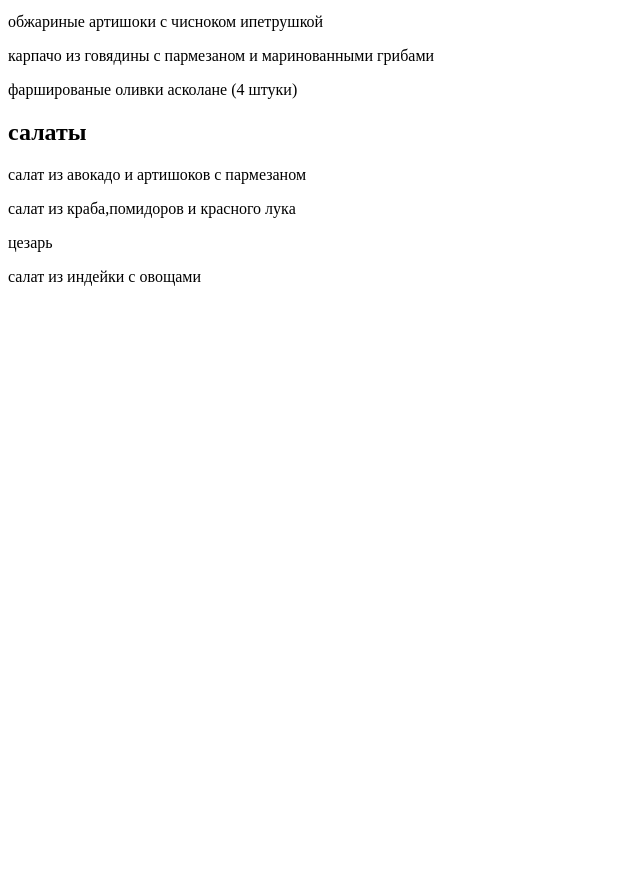
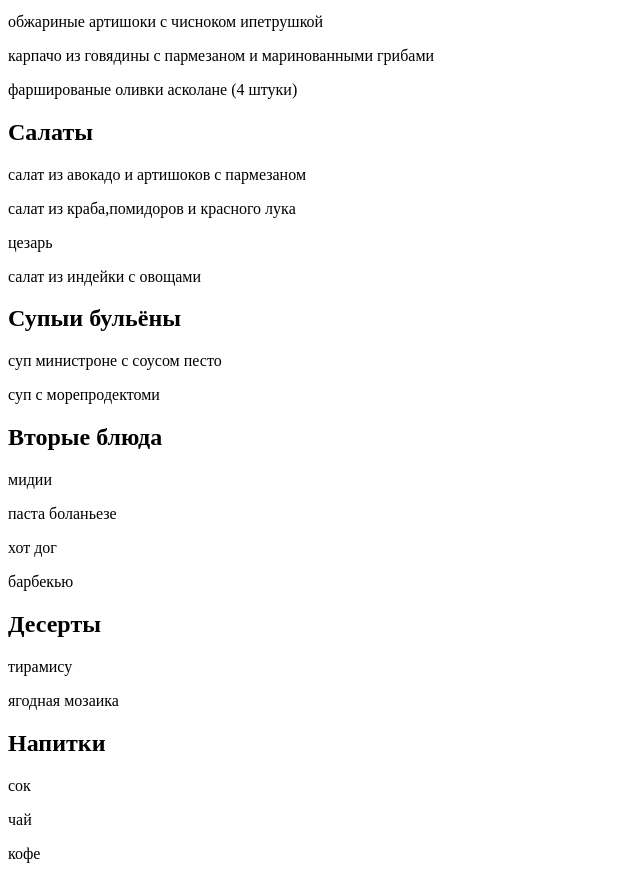
Before and after one commit to ZetaC/zetac.github.io, a plain HTML site: page Наше меню.html in a window 1280 px wide. Shown: the part 229-1108 px from the top of the page, without its empty margins (0-640 px from the left). Before the commit the page ends 800 px from the top, so only its background shows below. Drawn offline with Linux system fonts and the light colour scheme.

Commit message:
пополнил меню

```diff
--- a/menu.html
+++ b/Наше меню.html
@@ -6,17 +6,32 @@
 </head>
 <body>
 <h1>Наше меню</h1>
-<h2><a href="/">назад</a></h2>
+<h2><a href="кафе бисквит.html">назад</a></h2>
 <h2>Закуски</h2>
 <p>овощи с запахом темьяна,жареные на гриле</p>
 <p>бакложаны,запечёные с помидороми,мацарелой и пармизаном</p>
 <p>обжариные артишоки с чисноком ипетрушкой</p>
 <p>карпачо из говядины с пармезаном и маринованными грибами</p>
 <p>фаршированые оливки асколане (4 штуки)</p>
-<h2>салаты</h2>
+<h2>Салаты</h2>
 <p>салат из авокадо и артишоков с пармезаном</p>
 <p>салат из краба,помидоров и красного лука</p>
 <p>цезарь</p>
 <p>салат из индейки с овощами</p>
+<h2>Супыи бульёны</h2>
+<p>суп министроне с соусом песто</p>
+<p>суп с морепродектоми</p>
+<h2>Вторые блюда</h2>
+<p>мидии</p>
+<p>паста боланьезе</p>
+<p>хот дог</p>
+<p>барбекью</p>
+<h2>Десерты</h2>
+<p>тирамису</p>
+<p>ягодная мозаика</p>
+<h2>Напитки</h2>
+<p>сок</p>
+<p>чай</p>
+<p>кофе</p>
 </body>
 </html>
```
